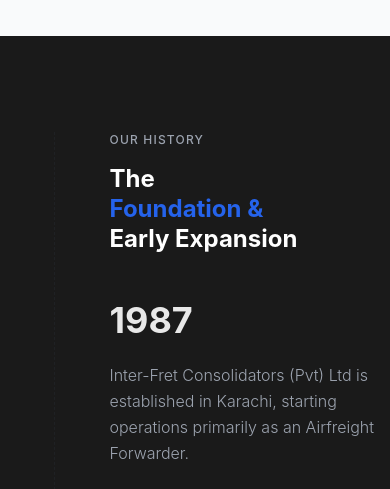
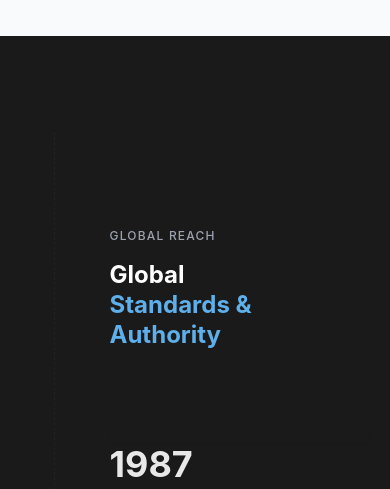
Before and after one commit to syedfaiqali/InterFred, a React (Vite) app: page /about in a window 390 px wide. Shown: the part 2840-3329 px from the top of the page. Built offline with nearby package versions, Linux system fonts and the light colour scheme; grey boxes are pictures that could not be loaded.

Commit message:
FaiqPrototype: mobile view done for foundation

```diff
--- a/src/components/AboutFoundation.tsx
+++ b/src/components/AboutFoundation.tsx
@@ -108,13 +108,40 @@ const AboutFoundation: React.FC = () => {
     const [scrollProgress, setScrollProgress] = React.useState(0);
     const milestoneRef = React.useRef<HTMLDivElement>(null);
 
+    // Determine the heading content based on scroll progress
+    const getHeadingContent = () => {
+        if (scrollProgress < 0.28) {
+            return {
+                label: "Our History",
+                line1: "The",
+                line2: "Foundation &",
+                line3: "Early Expansion"
+            };
+        } else if (scrollProgress < 0.72) {
+            return {
+                label: "Global Reach",
+                line1: "Global",
+                line2: "Standards &",
+                line3: "Authority"
+            };
+        } else {
+            return {
+                label: "Excellence",
+                line1: "Excellence &",
+                line2: "Integrated",
+                line3: "Safety"
+            };
+        }
+    };
+
+    const currentHeading = getHeadingContent();
+
     React.useEffect(() => {
         const handleScroll = () => {
             if (!milestoneRef.current) return;
 
             const rect = milestoneRef.current.getBoundingClientRect();
             const viewportHeight = window.innerHeight;
-
             const stickyOffset = 160;
 
             const startScroll = rect.top - stickyOffset;
@@ -137,7 +164,7 @@ const AboutFoundation: React.FC = () => {
                 <div className="grid grid-cols-4 lg:grid-cols-12 gap-4 lg:gap-12 relative items-start">
 
                     {/* Left: Ship (Mobile and Desktop) */}
-                    <div className="col-span-1 lg:col-span-2 lg:col-start-5 justify-center flex relative self-stretch">
+                    <div className="col-span-1 lg:col-span-2 lg:col-start-5 row-span-2 justify-center flex relative self-stretch">
                         <div className="absolute top-0 bottom-0 w-px border-l border-dashed border-gray-700/20"></div>
 
                         {/* Ship Container */}
@@ -161,19 +188,25 @@ const AboutFoundation: React.FC = () => {
                         </div>
                     </div>
 
-                    {/* Right side for Mobile / Left for Desktop: Heading */}
-                    <div className="col-span-3 lg:col-span-3 lg:col-start-2 lg:row-start-1 sticky top-[15vh] lg:top-[25vh] z-30 self-start">
-                        <div className="space-y-4">
-                            <span className="text-gray-400 lg:text-gray-500 font-medium tracking-widest text-xs lg:text-sm uppercase block">Our History</span>
-                            <h2 className="text-2xl lg:text-6xl font-bold leading-tight">
-                                The<br />
-                                <span className="text-blue-600">Foundation &</span><br />
-                                Early Expansion
+                    {/* Dynamic Heading */}
+                    <div className="col-span-3 lg:col-span-3 lg:col-start-2 lg:row-start-1 sticky top-0 lg:top-[25vh] z-30 self-start pt-24 pb-8 bg-[#1A1A1A] lg:bg-transparent">
+                        <div key={currentHeading.line1} className="space-y-4 transition-all duration-700 animate-in fade-in slide-in-from-bottom-2">
+                            <span className="text-gray-400 lg:text-gray-500 font-medium tracking-widest text-xs lg:text-sm uppercase block">
+                                {currentHeading.label}
+                            </span>
+                            <h2 className="text-2xl lg:text-5xl xl:text-6xl font-bold leading-tight">
+                                {currentHeading.line1}<br />
+                                <span className="text-[#5EAFEA]">{currentHeading.line2}</span><br />
+                                <span className="text-[#5EAFEA]">{currentHeading.line3}</span>
                             </h2>
                         </div>
 
+                        {/* Mobile Gradient Mask for smooth scrolling transition */}
+                        <div className="absolute left-0 right-0 top-full h-16 bg-gradient-to-b from-[#1A1A1A] to-transparent lg:hidden pointer-events-none"></div>
+                    </div>
+
                     {/* Milestones Content (Mobile only) */}
-                        <div className="lg:hidden mt-12 mb-24 space-y-20">
+                    <div className="col-span-3 lg:hidden mt-12 mb-24 space-y-20 relative z-10">
                         {milestones.map((milestone, index) => (
                             <div key={index} className="space-y-6 relative">
                                 <span className="text-4xl font-bold text-white/90 leading-none block">{milestone.year}</span>
@@ -191,7 +224,6 @@ const AboutFoundation: React.FC = () => {
                                 </div>
                             </div>
                         ))}
-                        </div>
                     </div>
 
                     {/* Right side: Milestones content (Desktop only) */}
```
Lines whose indentation alone changed are shown as unchanged.
